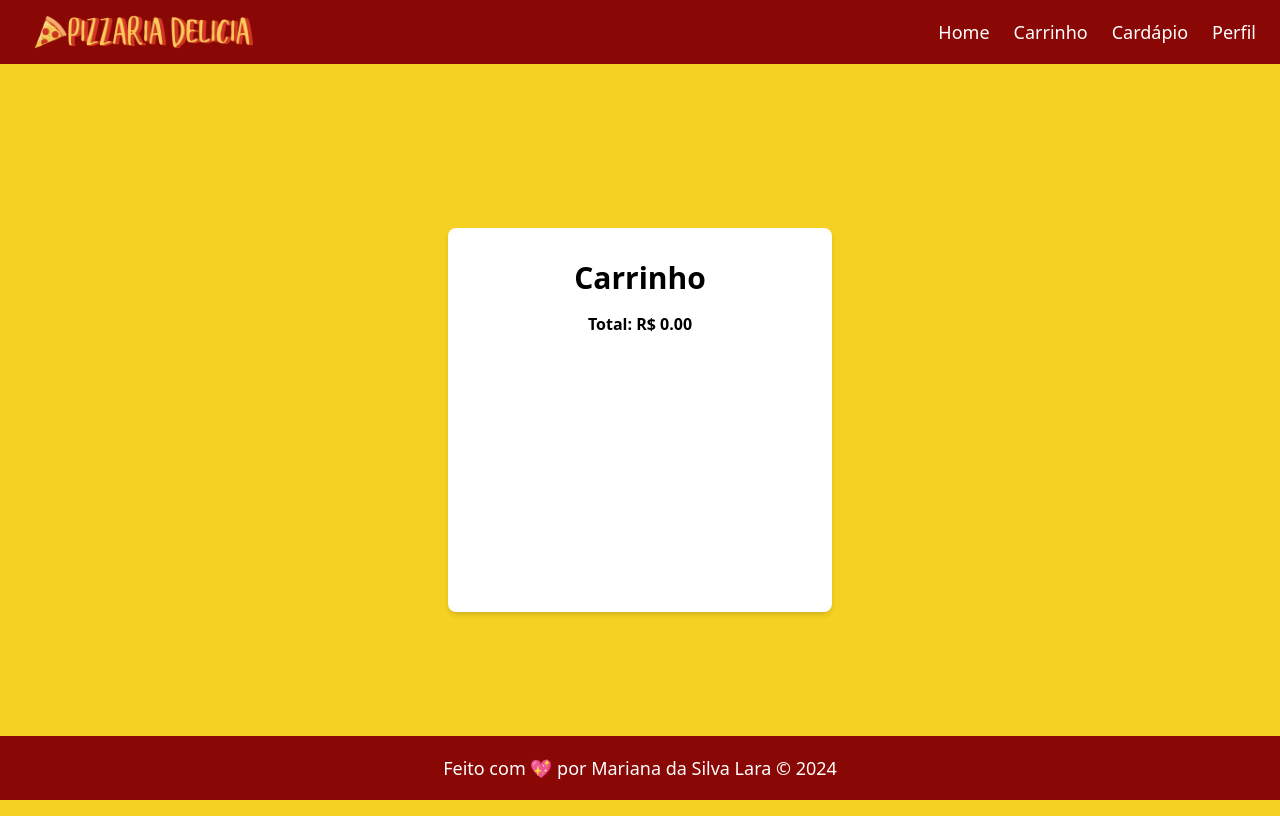
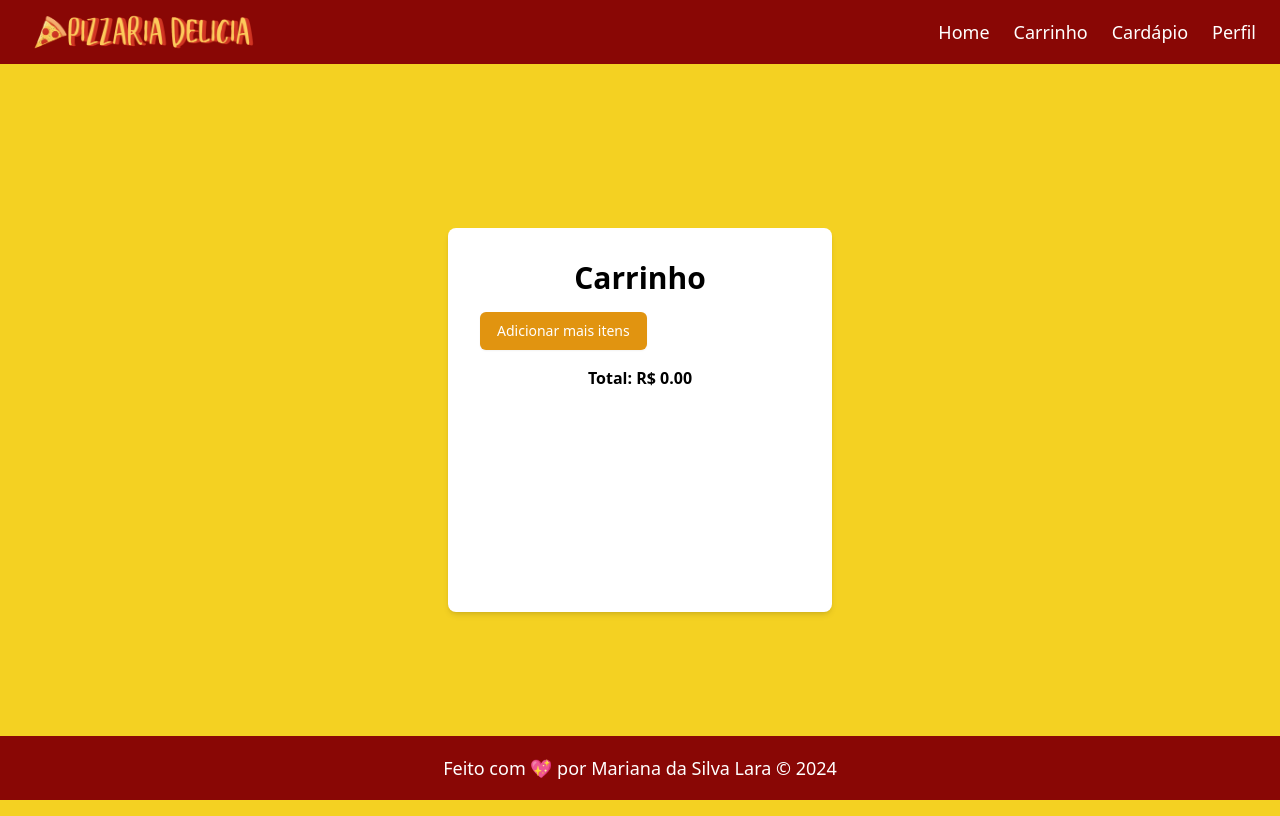
Before and after one commit to marislaradev/pizzaria, a React (Vite) app: page /carrinho in a window 1280 px wide. Built offline with nearby package versions, Linux system fonts and the light colour scheme.

Commit message:
feat: Button to add more itens to the component ShoppingCart

```diff
--- a/src/components/ShoppingCart/index.jsx
+++ b/src/components/ShoppingCart/index.jsx
@@ -1,3 +1,4 @@
+import { Link } from "react-router-dom";
 import { useCart } from "../../contexts/Cart";
 
 function formattedPrice(price) {
@@ -27,6 +28,14 @@ function ShoppingCart() {
           </li>
         ))}
       </ul>
+      <div>
+        <Link
+          to="/cardapio"
+          className="mt-2 mb-4 w-fit flex justify-center py-2 px-4 border border-transparent rounded-md shadow-sm text-sm font-medium text-white bg-mostarda hover:bg-queijo-hover focus:outline-none focus:ring-2 focus:ring-offset-2 focus:ring-molho_de_tomate transform transition-transform hover:scale-105"
+        >
+          Adicionar mais itens
+        </Link>
+      </div>
       <p className="font-bold text-center">Total: R$ {total().toFixed(2)}</p>
     </div>
   );
```
